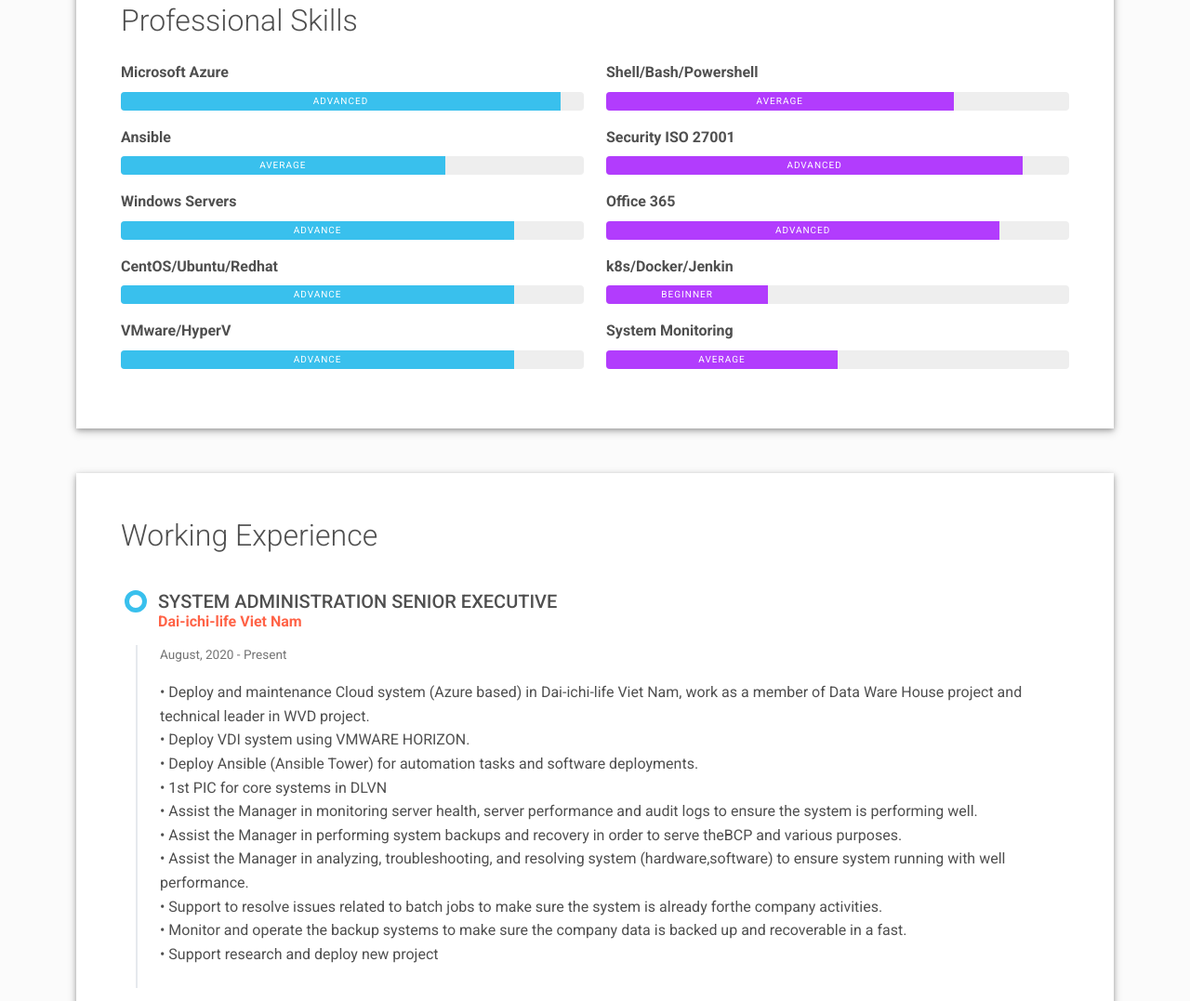
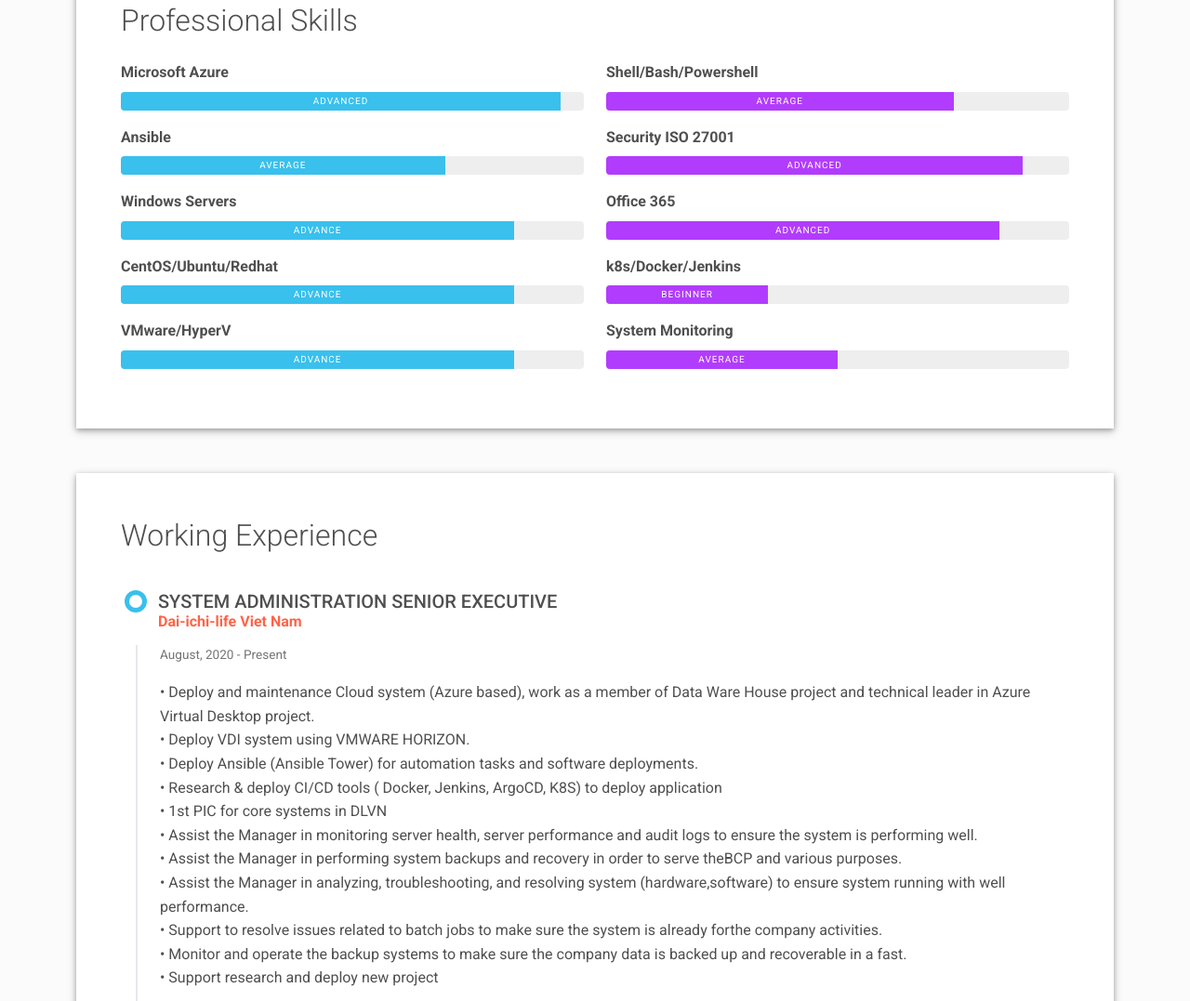
Before and after one commit to dinhdobathi1992/thi_cv, a plain HTML site: page index.html in a window 1280 px wide. Shown: the part 1123-2200 px from the top of the page at 93% size. Drawn offline with Linux system fonts and the light colour scheme.

Commit message:
Update index.html

```diff
--- a/index.html
+++ b/index.html
@@ -183,7 +183,7 @@
               <div class="progress-bar bg-secondary" role="progressbar" data-aos="zoom-in-right" data-aos-delay="500" data-aos-anchor=".skills-section" style="width: 85%" aria-valuenow="85" aria-valuemin="0" aria-valuemax="100">Advanced</div>
             </div>
           </div>
-          <div class="mb-3"><span class="fw-bolder">k8s/Docker/Jenkin</span>
+          <div class="mb-3"><span class="fw-bolder">k8s/Docker/Jenkins</span>
             <div class="progress my-2 rounded" style="height: 20px">
               <div class="progress-bar bg-secondary" role="progressbar" data-aos="zoom-in-right" data-aos-delay="600" data-aos-anchor=".skills-section" style="width: 35%" aria-valuenow="35" aria-valuemin="0" aria-valuemax="100">Beginner</div>
             </div>
@@ -208,9 +208,10 @@
           <div class="timeline-body px-4 pb-4">
             <div class="text-muted text-small mb-3">August, 2020 - Present</div>
             <div>
-              <div>• Deploy and maintenance Cloud system (Azure based) in Dai-ichi-life Viet Nam, work as a member of Data Ware House project and technical leader in WVD project. </div>
+              <div>• Deploy and maintenance Cloud system (Azure based), work as a member of Data Ware House project and technical leader in Azure Virtual Desktop project. </div>
               <div>• Deploy VDI system using VMWARE HORIZON.</div>
               <div>• Deploy Ansible (Ansible Tower) for automation tasks and software deployments.</div>
+	      <div>• Research & deploy CI/CD tools ( Docker, Jenkins, ArgoCD, K8S) to deploy application </div>
               <div>• 1st PIC for core systems in DLVN</div>
               <div>• Assist the Manager in monitoring server health, server performance and audit logs to ensure the system is performing well.</div>
               <div>• Assist the Manager in performing system backups and recovery in order to serve theBCP and various purposes.</div>
```
